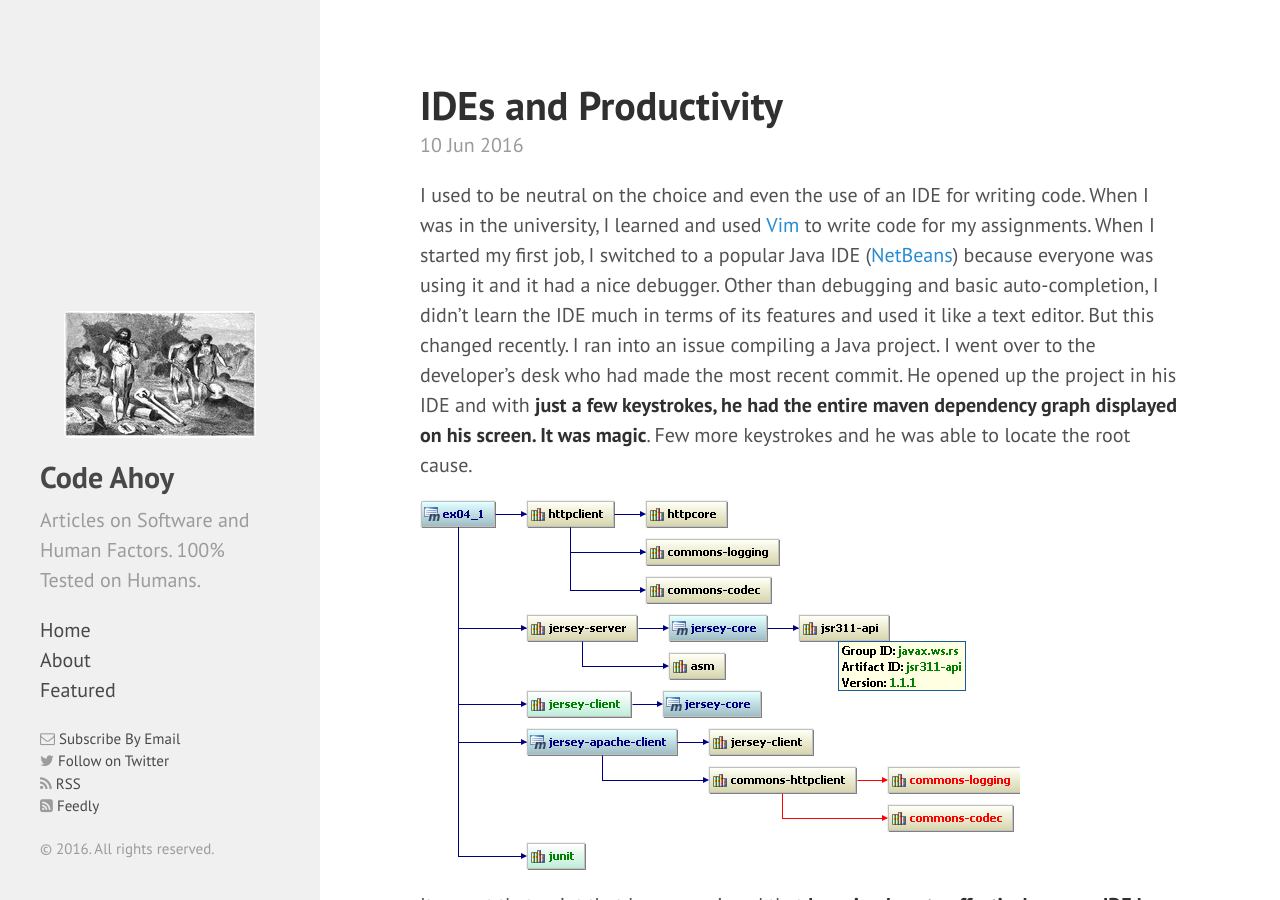
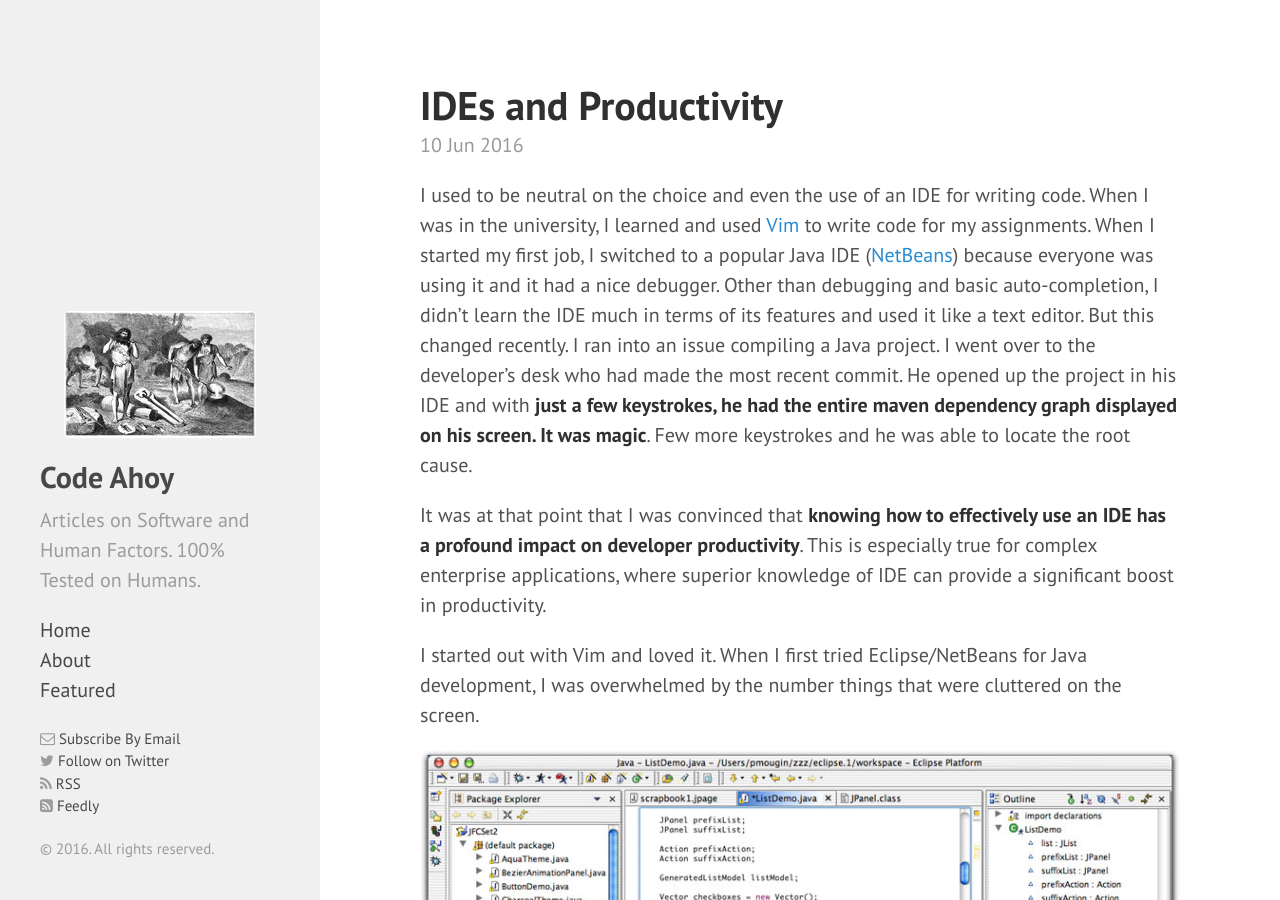
Before and after one commit to talk2viren/umermansoor.github.io, a Jekyll site: the page built from _posts/2016-06-10-ides-and-developer-productivity.md, in a window 1280 px wide and 900 px high. Built offline with Jekyll 4.4.1, drawn with Linux system fonts in a browser that asks for light colours; nearby versions of some CDN libraries; a script that is not in the unit is left out; comment, search, counter and statistics services are not loaded.

Commit message:
removed image

```diff
--- a/_posts/2016-06-10-ides-and-developer-productivity.md
+++ b/_posts/2016-06-10-ides-and-developer-productivity.md
@@ -8,8 +8,6 @@ excerpt_separator: <!--more-->
 I used to be neutral on the choice and even the use of an IDE for writing code. When I was in the university, I learned and used [Vim](https://en.wikipedia.org/wiki/Vim_(text_editor)) to write code for my assignments. When I started my first job, I switched to a popular Java IDE ([NetBeans](https://netbeans.org/)) because everyone was using it and it had a nice debugger. Other than debugging and basic auto-completion, I didn’t learn the IDE much in terms of its features and used it like a text editor. But this changed recently. I ran into an issue compiling a Java project. I went over to the developer’s desk who had made the most recent commit. He opened up the project in his IDE and with **just a few keystrokes, he had the entire maven dependency graph displayed on his screen. It was magic**. Few more keystrokes and he was able to locate the root cause.
 
 <!--more-->
-
-![Dependency graph in IntelliJ]({{ site.url }}/img/blogs/maven-intellij-graph.png)
 
 It was at that point that I was convinced that **knowing how to effectively use an IDE has a profound impact on developer productivity**. This is especially true for complex enterprise applications, where superior knowledge of IDE can provide a significant boost in productivity.
 
```
Also changed, not shown: img/blogs/maven-intellij-graph.png (deleted).
